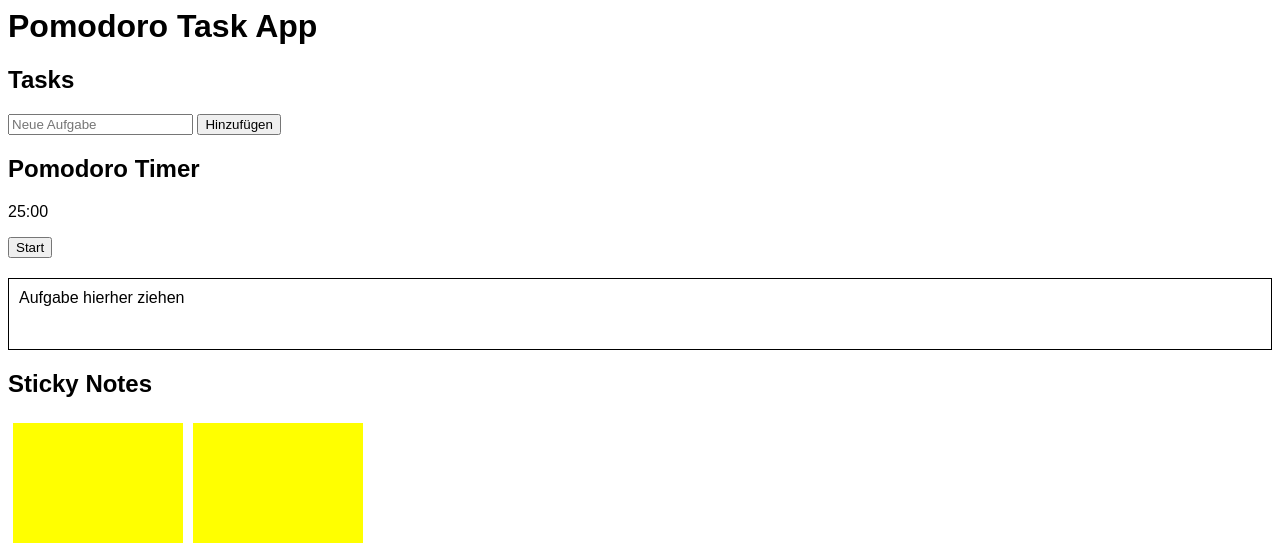
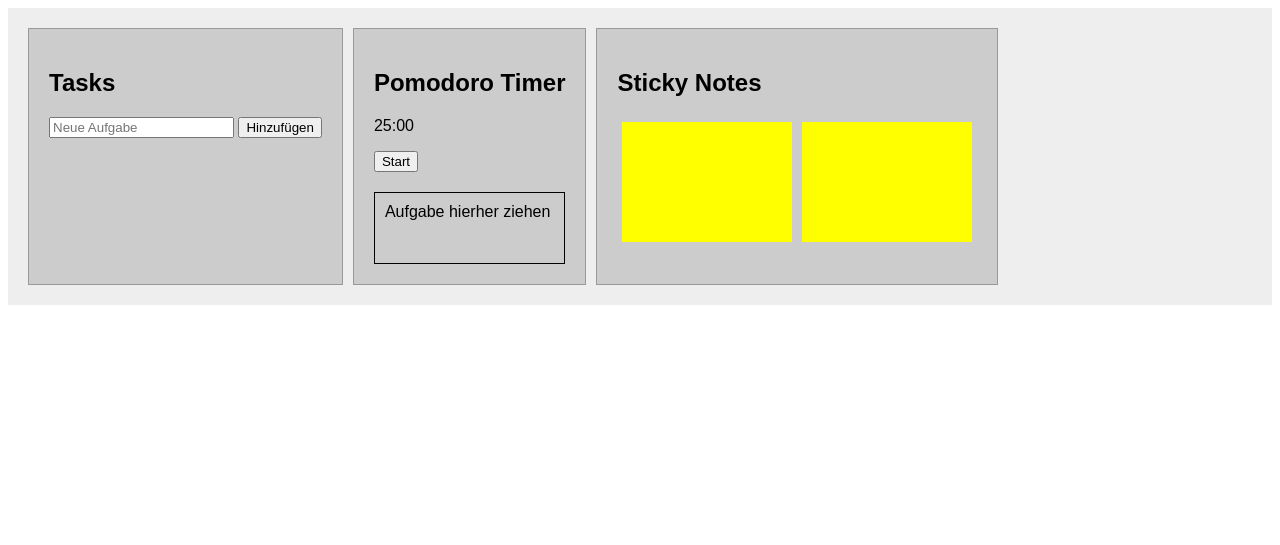
Before and after one commit to Lisanne-Haase/Pomodoro, a Spring Boot app: page / in a window 1280 px wide. Shown: the top 545 px of the page. Run offline with Spring Boot 4, Linux system fonts and the light colour scheme; data that the repository does not hold is empty.

Commit message:
container horizontal layout

```diff
--- /dev/null
+++ b/src/main/resources/static/css/style.css
@@ -0,0 +1,12 @@
+.container {
+    display: flex;       /* Puts elements in a row */
+    gap: 10px;           /* Adds space between them */
+    padding: 20px;
+    background-color: #eee;
+}
+
+.box {
+    padding: 20px;
+    background-color: #ccc;
+    border: 1px solid #999;
+}
--- a/src/main/resources/static/index.html
+++ b/src/main/resources/static/index.html
@@ -2,6 +2,7 @@
 
 <html lang="en">
 <head>
+    <link rel="stylesheet" href="/css/style.css">
     <meta charset="UTF-8" />
   <meta name="viewport" content="width=device-width, initial-scale=1.0" />
   <title>Pomodoro Task App</title>
@@ -13,14 +14,20 @@
   </style>
 </head>
 <body>
-  <h1>Pomodoro Task App</h1>
+
+<div class="container">
+  <div class="box">
+      <!--adding tasks begin-->
       <div>
         <h2>Tasks</h2>
         <input id="new-task" placeholder="Neue Aufgabe" />
         <button onclick="addTask()">Hinzufügen</button>
         <ul id="task-list"></ul>
       </div>
-
+      <!--adding tasks end-->
+  </div>
+  <div class="box">
+      <!--Timer begin-->
       <div>
         <h2>Pomodoro Timer</h2>
         <p id="timer">25:00</p>
@@ -29,12 +36,23 @@
           Aufgabe hierher ziehen
         </div>
       </div>
-
+      <!--Timer end-->
+  </div>
+  <div class="box">
+      <!--sticky notes begin-->
       <div style="clear:both">
         <h2>Sticky Notes</h2>
         <div class="note" contenteditable="true"></div>
         <div class="note" contenteditable="true"></div>
       </div>
+      <!--sticky notes end-->
+  </div>
+</div>
+
+
+
+
+
 
   <script>
     let tasks = [];
```
Lines whose indentation alone changed are shown as unchanged.
